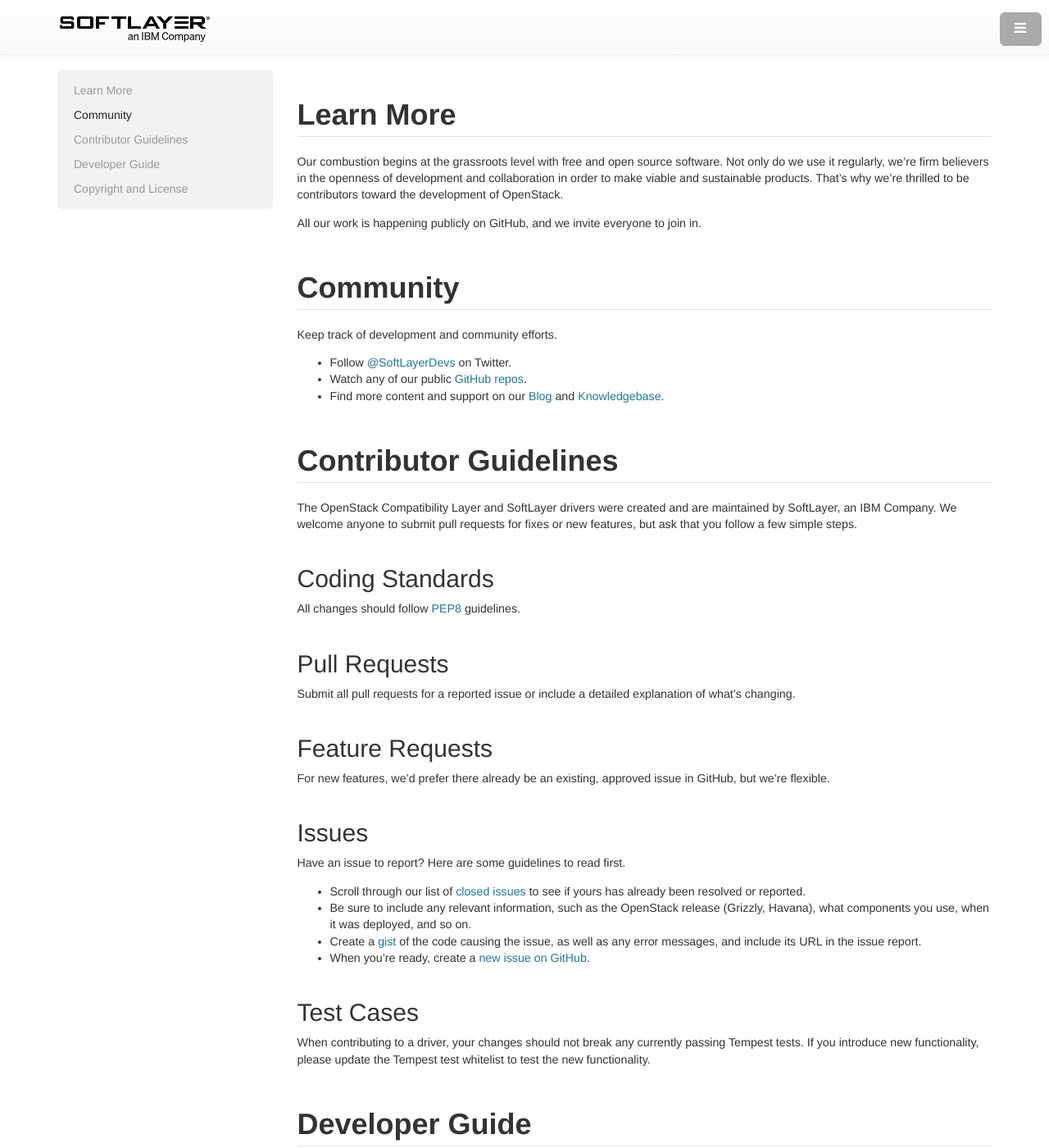
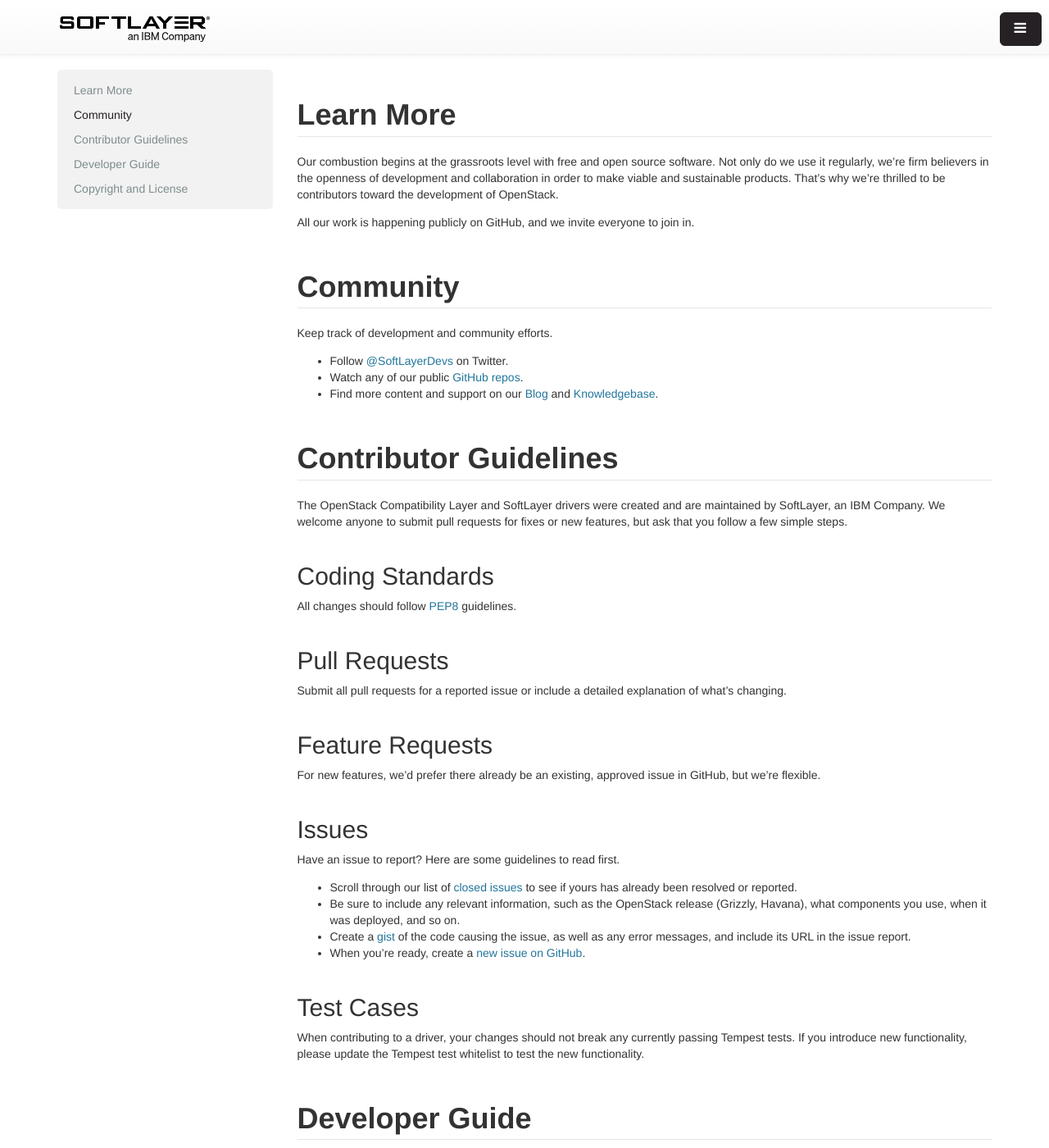
Before and after one commit to softlayer/jumpgate, a Jekyll site: the page built from learn-more.md, in a window 1280 px wide and 1400 px high. Shown: the whole window at 82% size. Built offline with Jekyll 4.4.1, drawn with Linux system fonts in a browser that asks for light colours.

Commit message:
Small cosmetic updates and code cleansing before release

```diff
--- a/_includes/header.html
+++ b/_includes/header.html
@@ -1,15 +1,9 @@
 <meta charset="utf-8">
 <meta http-equiv="X-UA-Compatible" content="IE=edge">
-<meta name="viewport" content="width=device-width, initial-scale=1.0">
+<meta name="viewport" content="width=device-width, initial-scale=1">
 <meta name="keywords" content="openstack, jumpgate, IBM, innovation, sldn, softlayer, open source, api, github, openstack compatibility api, python">
 <meta name="description" content="Founded in 2005, SoftLayer is a cloud infrastructure provider.">
 <meta name="author" content="SoftLayer, an IBM Company">
-
-<!-- Scripts -->
-<script type="text/javascript" src="{{ page.baseurl }}scripts/jquery-1.10.2.min.js"></script>
-<script type="text/javascript" src="{{ page.baseurl }}scripts/bootstrap.min.js"></script>
-<script type="text/javascript" src="{{ page.baseurl }}scripts/application.js"></script>
-{% if page.slug == "landing" %}<script type="text/javascript" src="{{ page.baseurl }}scripts/payload.chef.js"></script>{% endif %}
 
 <title>
   {% if page.title == "Jumpgate" %}
@@ -19,9 +13,14 @@
   {% endif %}
 </title>
 
+<!-- Scripts -->
+<script type="text/javascript" src="{{ page.baseurl }}scripts/jquery-1.10.2.min.js"></script>
+<script type="text/javascript" src="{{ page.baseurl }}scripts/bootstrap.min.js"></script>
+<script type="text/javascript" src="{{ page.baseurl }}scripts/application.js"></script>
+{% if page.slug == "landing" %}<script type="text/javascript" src="{{ page.baseurl }}scripts/payload.chef.js"></script>{% endif %}
+
 <!-- Styles -->
-<link type="image/png" href="{{ page.baseurl }}images/favicon.png" rel="shortcut icon">
-
+<link type="image/png" href="{{ page.baseurl }}images/favicon.png" rel="icon">
 <link type="text/css" href="{{ page.baseurl }}css/bootstrap.min.css" rel="stylesheet">
 <link type="text/css" href="{{ page.baseurl }}css/font-awesome.min.css" rel="stylesheet">
 <link type="text/css" href="{{ page.baseurl }}css/syntax.min.css" rel="stylesheet">
--- a/_layouts/pages.html
+++ b/_layouts/pages.html
@@ -33,7 +33,7 @@
       <div class="container">
         <div class="masthead-links">
           <a href="{{ site.www }}">© 2013 SoftLayer, an IBM Company</a> &middot;
-          <a href="{{ site.license }}">MIT License</a> &middot;
+          <a href="{{ site.license }}">License</a> &middot;
           <a href="{{ site.sldn }}">SLDN</a> &middot;
           <a href="{{ site.blog }}">Blog</a> &middot;
           <a href="{{ site.kb }}">Knowledgebase</a>
--- a/css/pages.css
+++ b/css/pages.css
@@ -28,7 +28,7 @@
 body {
   position: relative;
   padding-top: 50px;
-  font-size: 14.25px;
+  font-size: 14px;
 }
 
 a {
@@ -42,7 +42,7 @@
 }
 
 blockquote p {
-  font-size: 13.5px;
+  font-size: 13px;
   color: #777;
 }
 
@@ -53,7 +53,7 @@
 
 p {
   margin-bottom: 14px;
-  font-size: 14.25px;
+  font-size: 14px;
 }
 
 .table code {
@@ -202,7 +202,7 @@
 .footer a,
 .footer a:hover,
 .footer a:focus {
-  color: #999;
+  color: #ccc;
   text-decoration: none;
 }
 
@@ -374,7 +374,7 @@
   padding: 5px 20px;
   font-size: 14px;
   letter-spacing: 0;
-  color: #999;
+  color: #7f8c8d;
 }
 
 .sidebar .nav > li > a:hover,
@@ -746,7 +746,7 @@
   margin-top: 57px;
   margin-right: -18em;
   overflow-y: auto;
-  background: none repeat scroll 0 0 #aaa;
+  background: none repeat scroll 0 0 #262125;
   -webkit-transition: all .4s ease 0;
      -moz-transition: all .4s ease 0;
       -ms-transition: all .4s ease 0;
@@ -781,7 +781,7 @@
 
 .sidebar-nav li a {
   display: block;
-  color: #fff;
+  color: #ccc;
   text-decoration: none;
 }
 
@@ -820,8 +820,8 @@
   right: 4px;
   z-index: 1;
   padding-right: 10px;
-  background-color: #aaa;
-  border-color: #aaa;
+  background-color: #262125;
+  border-color: #262125;
 }
 
 .toggle {
```
Also changed, not shown: css/landing.css (+7 -3 lines).
